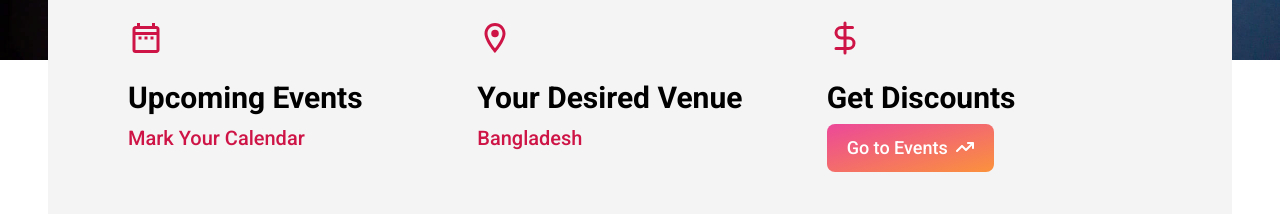
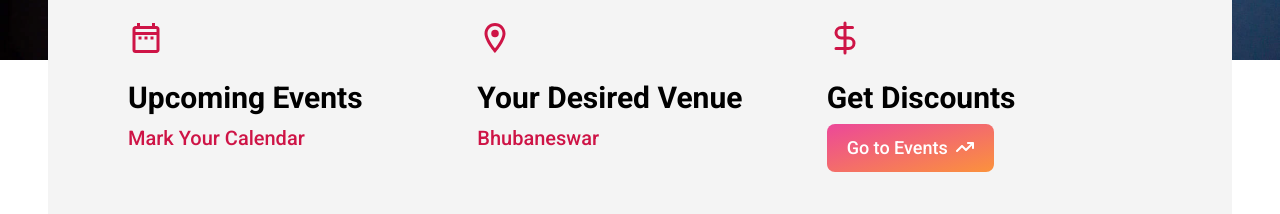
Before and after one commit to ravikant-diwakar/ShowTime, a React (Vite) app: page /booking in a window 1280 px wide. Shown: the part 2120-2334 px from the top of the page. Built offline with nearby package versions, Linux system fonts and the light colour scheme; what react-chatbot-kit would draw is missing.

Commit message:
Update Description.jsx

```diff
--- a/src/pages/bookings/Description.jsx
+++ b/src/pages/bookings/Description.jsx
@@ -29,7 +29,7 @@ const Description = () => {
                     <div>
                         <MdOutlineLocationOn className="text-4xl text-primary" />
                         <h4 className="mt-6 text-3xl font-semibold">Your Desired Venue</h4>
-                        <p className="mt-2 text-xl font-medium text-primary">Bangladesh</p>
+                        <p className="mt-2 text-xl font-medium text-primary">Bhubaneswar</p>
                     </div>
                     <div>
                         <LuDollarSign className="text-4xl text-primary" />
```
